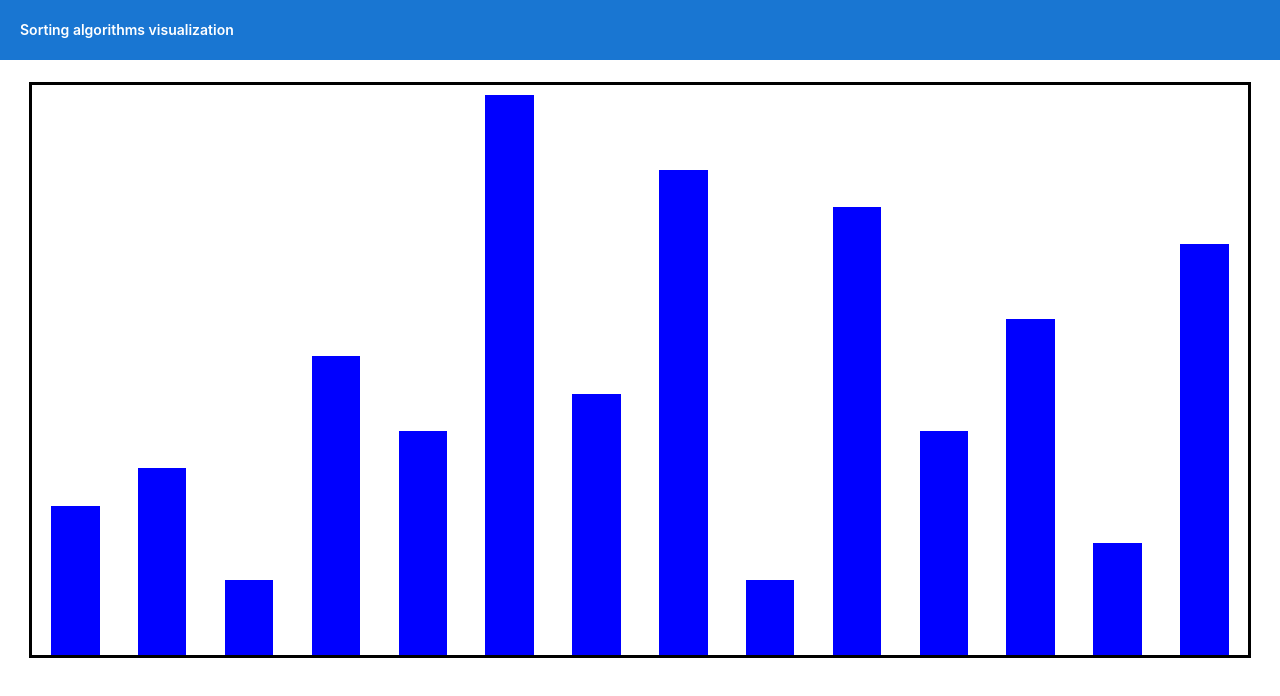
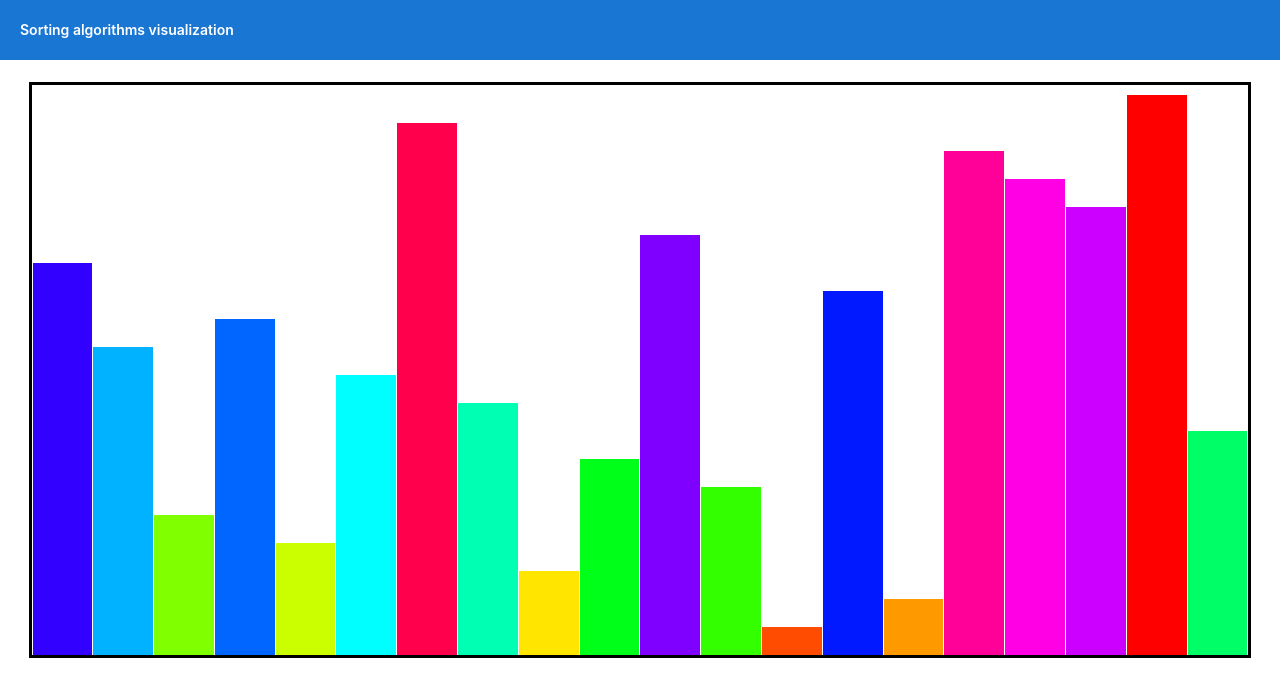
Before and after one commit to AdamZych333/Sorting-algorithms-visualization, an Angular app: page / in a window 1280 px wide. Shown: the top 696 px of the page. Built offline with nearby package versions, Linux system fonts and the light colour scheme.

Commit message:
added rainbow colors

```diff
--- a/src/app/board/board.component.html
+++ b/src/app/board/board.component.html
@@ -1,5 +1,3 @@
-<div [style.--length]="values.length" [style.--max]="max" [style.--min]="min" class="board">
-    <div [style.--value]="value" class="value" *ngFor="let value of values">
-
-    </div>
+<div [style.--length]="records.length" [style.--max]="getMax()" [style.--min]="getMin()" class="board">
+    <div [style.background-color]="getColor(record)" [style.--value]="record.getValue()" class="value" *ngFor="let record of records"></div>
 </div>
--- a/src/app/board/board.component.sass
+++ b/src/app/board/board.component.sass
@@ -14,7 +14,6 @@
 
     .value
         $value: var(--value)
-        $sizeing: calc(3vw/$values-length)
-        background-color: blue
-        width: calc($board-width/$values-length - $sizeing*$values-length)
+        $spaceing: 1px
+        width: calc($board-width/$values-length - $spaceing)
         height: calc($value/$values-max * $board-height)
--- a/src/app/board/board.component.ts
+++ b/src/app/board/board.component.ts
@@ -1,4 +1,7 @@
 import { Component } from '@angular/core';
+import { RecordsService } from '../records.service';
+import { Record } from '../utils/record';
+import { recordColor } from '../utils/record-color';
 
 @Component({
   selector: 'app-board',
@@ -6,10 +9,25 @@ import { Component } from '@angular/core';
   styleUrls: ['./board.component.sass']
 })
 export class BoardComponent {
-  values: number[] = [4, 5, 2, 8, 6, 15, 7, 13, 2, 12, 6, 9, 3, 11];
-  min: number = 2;
-  max: number = 15;
+  records: Record[] = [];
 
-  constructor() { }
+  constructor(recordsService: RecordsService) {
+    this.records = recordsService.getRecords()
+   }
 
+  getColor(record: Record){
+    return recordColor(this.getMax(), record.getValue());
+  }
+
+  getMax(): number{
+    return this.records.reduce((prev, curr) => {
+      return prev.getValue() > curr.getValue()? prev: curr;
+    }).getValue();
+  }
+
+  getMin(): number{
+    return this.records.reduce((prev, curr) => {
+      return prev.getValue() < curr.getValue()? prev: curr;
+    }).getValue();
+  }
 }
--- a/src/app/records.service.ts
+++ b/src/app/records.service.ts
@@ -10,13 +10,19 @@ export class RecordsService {
 
   constructor() {
     this.createRecords();
-    this.shuffle()
   }
 
-  private createRecords(){
+  createRecords(size: number = this.size){
+    this.size = size;
+    this.records = [];
     for(let i = 1; i <= this.size; i++){
       this.records.push(new Record(i));
     }
+    this.shuffle();
+  }
+
+  getRecords(){
+    return this.records;
   }
 
   shuffle(){
```
